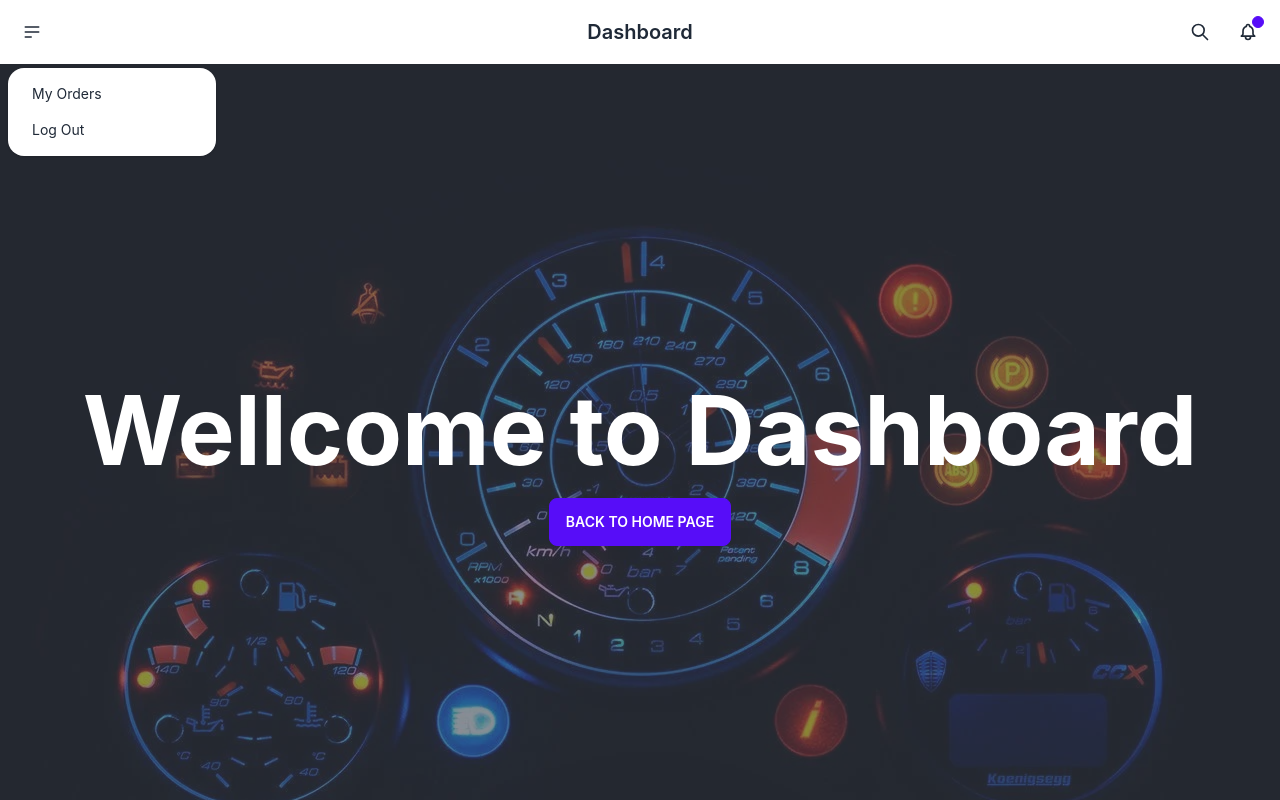
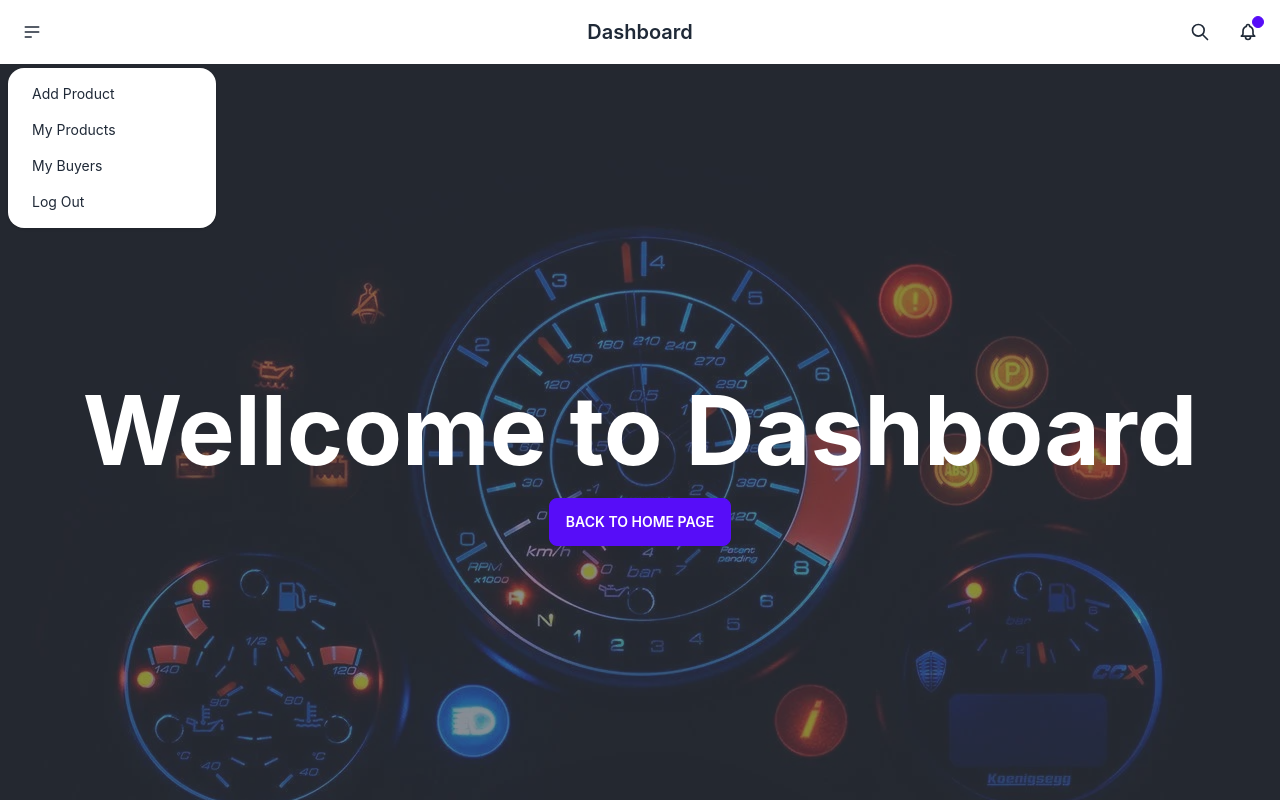
Before and after one commit to AmtTawsik/Horses-of-Past, a React (Create React App) app: page /dashboard in a window 1280 px wide. Both pictures are taken after a click on the label 32 px from the left and 32 px from the top of the page. Shown: the top 800 px of the page. Built offline with nearby package versions, Linux system fonts and the light colour scheme; no server answers.

Commit message:
My Products start

```diff
--- a/src/Pages/Dashboard/DashboardHeader.js
+++ b/src/Pages/Dashboard/DashboardHeader.js
@@ -1,10 +1,16 @@
 import React, { useContext } from "react";
-import { Link } from "react-router-dom";
+import { Link, useNavigate } from "react-router-dom";
 import { AuthContext } from "../../contexts/AuthContext";
 
 const DashboardHeader = () => {
-  const {user} = useContext(AuthContext);
-    const role = 'buyer';
+  const {user,logOut} = useContext(AuthContext);
+    const role = 'seller';
+    const navigate = useNavigate();
+
+    const handleLogout = () =>{
+      logOut();
+      navigate('/login')
+    }
   return (
     <div className="navbar bg-base-100">
       <div className="navbar-start">
@@ -43,7 +49,7 @@ const DashboardHeader = () => {
                   <Link>Add Product</Link>
                 </li>
                 <li>
-                  <Link>My Products</Link>
+                  <Link to={`/dashboard/myproducts/${user?.email}`}>My Products</Link>
                 </li>
                 <li>
                   <Link>My Buyers</Link>
@@ -63,7 +69,7 @@ const DashboardHeader = () => {
             }
 
             <li>
-                <Link>Log Out</Link>
+                <Link onClick={handleLogout}>Log Out</Link>
             </li>
           </ul>
         </div>
--- a/src/Pages/Dashboard/DashboardWellcome.js
+++ b/src/Pages/Dashboard/DashboardWellcome.js
@@ -1,4 +1,5 @@
 import React from "react";
+import { Link } from "react-router-dom";
 import dBg from '../../assects/dBg.webp'
 
 const DashboardWellcome = () => {
@@ -11,7 +12,7 @@ const DashboardWellcome = () => {
       <div className="hero-content text-center text-neutral-content">
         <div className="">
           <h1 className="mb-5 text-3xl md:text-5xl lg:text-8xl font-bold">Wellcome to Dashboard</h1>
-          <button className="btn btn-primary">Back to Home Page</button>
+          <Link to='/' className="btn btn-primary">Back to Home Page</Link>
         </div>
       </div>
     </div>
--- /dev/null
+++ b/src/Pages/Dashboard/MyProducts.js
@@ -0,0 +1,11 @@
+import React from 'react';
+
+const MyProducts = () => {
+    return (
+        <div>
+
+        </div>
+    );
+};
+
+export default MyProducts;
--- a/src/Routes/Routes.js
+++ b/src/Routes/Routes.js
@@ -3,6 +3,7 @@ import DashboardLayout from "../layouts/DashboardLayout";
 import Main from "../layouts/Main";
 import Dashboard from "../Pages/Dashboard/Dashboard";
 import MyOrders from "../Pages/Dashboard/MyOrders";
+import MyProducts from "../Pages/Dashboard/MyProducts";
 import Home from "../Pages/Home/Home";
 import Login from "../Pages/Login/Login";
 import SignUp from "../Pages/Login/SignUp";
@@ -49,6 +50,11 @@ export const routes = createBrowserRouter([
                 element:<MyOrders></MyOrders>,
                 loader:({params})=>fetch(`http://localhost:5000/booking/${params.email}`)
             },
+            {
+                path:`/dashboard/myproducts/:email`,
+                element:<MyProducts></MyProducts>,
+                loader:({params})=>fetch(`http://localhost:5000/products/${params.email}`)
+            },
         ]
     }
 ])
```
